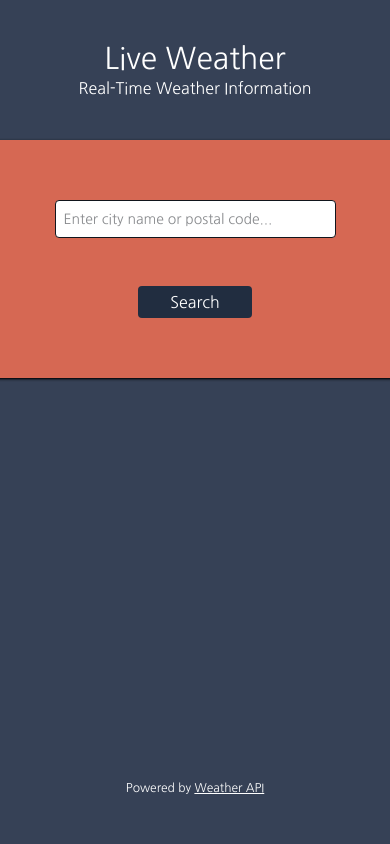
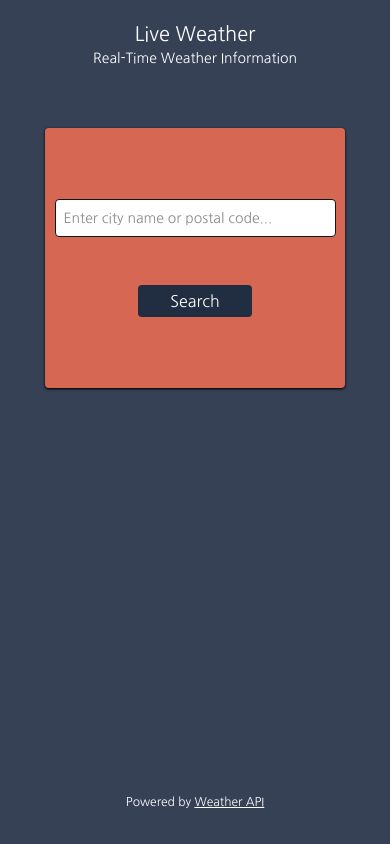
Before and after one commit to snoberyman/weather-app, a React (Vite) app: page / in a window 390 px wide. Built offline with nearby package versions, Linux system fonts and the light colour scheme; the HTML template or start-up script is replaced by a standard one.

Commit message:
bug fixes

```diff
--- a/src/App.tsx
+++ b/src/App.tsx
@@ -36,8 +36,8 @@ const App = () => {
         <WindGraph unitSystem={unitSystem} isCalled={isCalled} />
         <RainGraph unitSystem={unitSystem} isCalled={isCalled} />
         <DayForecast unitSystem={unitSystem} isCalled={isCalled} />
-        <Footer isCalled={isCalled} fontLoaded={fontLoaded} />
       </div>
+      <Footer isCalled={isCalled} fontLoaded={fontLoaded} />
     </>
   );
 };
--- a/src/components/footer/footer.tsx
+++ b/src/components/footer/footer.tsx
@@ -14,8 +14,12 @@ const Footer = ({
   }
 
   return (
-    <div className={` ${isCalled ? "" : "fixed"}   p-10 bottom-2 w-full`}>
-      <h3 className="text-center text-xs ">
+    <div
+      className={`${
+        isCalled ? "" : "absolute"
+      } flex items-center justify-center m-auto max-w-[220px] p-10 top-[90%] inset-0`}
+    >
+      <h3 className="text-center text-xs">
         Powered by{" "}
         <a
           className="underline"
--- a/src/components/header/header.tsx
+++ b/src/components/header/header.tsx
@@ -8,10 +8,12 @@ const Header = ({ fontLoaded }: { fontLoaded: boolean }) => {
   }
 
   return (
-    <div className="p-10">
+    <div className="p-10 max-sm:p-5 max-sm:">
       <a href="https://live-weather-api-calls.netlify.app/">
-        <h1 className="text-center text-3xl">Live Weather</h1>
-        <h3 className="text-center text-m">Real-Time Weather Information</h3>
+        <h1 className="text-center text-3xl max-sm:text-xl ">Live Weather</h1>
+        <h3 className="text-center text-m max-sm:text-sm">
+          Real-Time Weather Information
+        </h3>
       </a>
     </div>
   );
--- a/src/components/unitSelector/UnitSelector.tsx
+++ b/src/components/unitSelector/UnitSelector.tsx
@@ -27,23 +27,29 @@ const UnitSelector = ({
     <div
       className={`${
         isCalled ? "fixed" : "hidden"
-      }  top-0 right-30 z-50 max-sm:right-4`}
+      }  top-0 right-30 z-50 max-sm:right-10`}
       onMouseEnter={handleMouseEnter}
       onMouseLeave={handleMouseLeave}
     >
       <div className="relative flex items-center justify-center cursor-pointer p-2 bg-primary-blue text-white shadow-md border-l border-r border-b border-white">
         <span className="text-lg font-bold">⇅</span>
         {isHovered && (
-          <div className="absolute top-9 right-0 w-28 bg-primary-orange rounded-md shadow-lg flex flex-col py-2">
+          <div className="absolute top-9 right-0 w-28 bg-primary-orange  shadow-lg flex flex-col py-2">
             <div
               className="text-center text-sm py-2 cursor-pointer hover:bg-gray-100 hover:text-primary-black"
-              onClick={() => setUnitSystem("Metric")}
+              onClick={() => {
+                setUnitSystem("Metric");
+                setIsHovered(false);
+              }}
             >
               Metric
             </div>
             <div
               className="text-center text-sm py-2 cursor-pointer hover:bg-gray-100 hover:text-primary-black"
-              onClick={() => setUnitSystem("Imperial")}
+              onClick={() => {
+                setUnitSystem("Imperial");
+                setIsHovered(false);
+              }}
             >
               Imperial
             </div>
--- a/src/components/weatherBox/weatherBoxLarge.tsx
+++ b/src/components/weatherBox/weatherBoxLarge.tsx
@@ -9,7 +9,7 @@ const WeatherBoxLarge = ({
 }) => {
   return (
     <>
-      <div className="bg-primary-rose border-1 border-white max-sm:text-md text-center text-lg/18  flex flex-row justify-around content-center pl-2">
+      <div className="bg-primary-sienna border-1 border-white max-sm:text-md text-center text-lg/18  flex flex-row justify-around content-center pl-2">
         {text ? (
           <span className=" text-center overflow-hidden whitespace-nowrap font-semibold">
             {text}
--- a/src/components/weatherBox/weatherBoxSmall.tsx
+++ b/src/components/weatherBox/weatherBoxSmall.tsx
@@ -7,7 +7,7 @@ const weatherBoxSmall = ({
 }) => {
   return (
     <>
-      <div className="bg-primary-rose border-1 border-white  p-2 max-sm:text-md text-center flex flex-col justify-center items-center">
+      <div className="bg-primary-sienna border-1 border-white  p-2 max-sm:text-md text-center flex flex-col justify-center items-center">
         <div className="text-xs">{title}</div>
         <div className="text-lg/10 font-bold"> {temp ? temp + "" : "N/A"} </div>
       </div>
--- a/src/components/weatherInput/weatherButton.tsx
+++ b/src/components/weatherInput/weatherButton.tsx
@@ -10,7 +10,7 @@ function WeatherButton({ isValid, callAPI }: WeatherButtonProps) {
       onClick={callAPI}
       className={`${
         isValid
-          ? " cursor-pointer bg-primary-blue  hover:bg-primary-rose hover:shadow-md"
+          ? " cursor-pointer bg-primary-blue  hover:bg-primary-sienna hover:shadow-md"
           : "bg-gray-600 cursor-not-allowed"
       } text-white py-1 px-8 rounded text-m`}
     >
--- a/src/features/mainInput/mainInput.tsx
+++ b/src/features/mainInput/mainInput.tsx
@@ -116,10 +116,10 @@ function MainInput({ fontLoaded, isCalled, setIsCalled }: MainInputProps) {
     <div
       className={`${
         loaded ? "transform transition-all duration-500 ease-out" : ""
-      } bg-primary-orange rounded flex items-center shadow-sm shadow-black mb-10 z-10 ${
+      } bg-primary-orange rounded flex items-center shadow-sm shadow-black mb-10 mt-10 z-10 ${
         isCalled
-          ? "sm:px-12 sm:py-8 md:py-8 md:px-20 flex max-sm:flex-col md:flex-row md:translate-y-0 lg:translate-y-0 max-sm:py-15 max-sm:px-15"
-          : "md:translate-y-20 lg:translate-y-45 lg:py-15 lg:px-20 xl:py-18 xl:px-22 py-15 px-15 flex flex-col"
+          ? " flex max-sm:flex-col md:flex-row md:translate-y-0 lg:translate-y-0 justify-center w-[600px] h-[100px] max-sm:w-[300px] max-sm:h-[260px] " // max-sm:py-15 max-sm:px-15 sm:px-12 sm:py-8 md:py-8 md:px-20
+          : " flex flex-col md:translate-y-20  justify-center                                   w-[400px] h-[280px]  max-sm:w-[300px] max-sm:h-[260px]  " // lg:py-15 lg:px-20 xl:py-18 xl:px-22 py-15 px-15
       }`}
     >
       <InputField
@@ -142,7 +142,7 @@ function MainInput({ fontLoaded, isCalled, setIsCalled }: MainInputProps) {
         ""
       )}
       <span
-        className={`text-red-900 mt-4 text-xs max-sm:max-w-[160px] w-50 text-center md:ml-4 absolute sm:w-full max-sm:bottom-4  ${
+        className={`text-red-900 mt-4 text-xs max-sm:max-w-[160px] w-50 text-center md:ml-4 absolute sm:w-full max-sm:bottom-10  ${
           isCalled ? " sm:bottom-2 sm:left-0" : " sm:bottom-10"
         }`}
       >
--- a/src/index.css
+++ b/src/index.css
@@ -4,7 +4,7 @@
   --color-primary-charcoal: #364156;
   --color-primary-blue: #212d40;
   --color-primary-orange: #d66853;
-  --color-primary-rose: #7d4e57;
+  --color-primary-sienna: #b56a5a;
   --color-primary-black: #11151c;
 }
 
```
Also changed, not shown: 1 other file (tests, documents, lock files or other folders).
